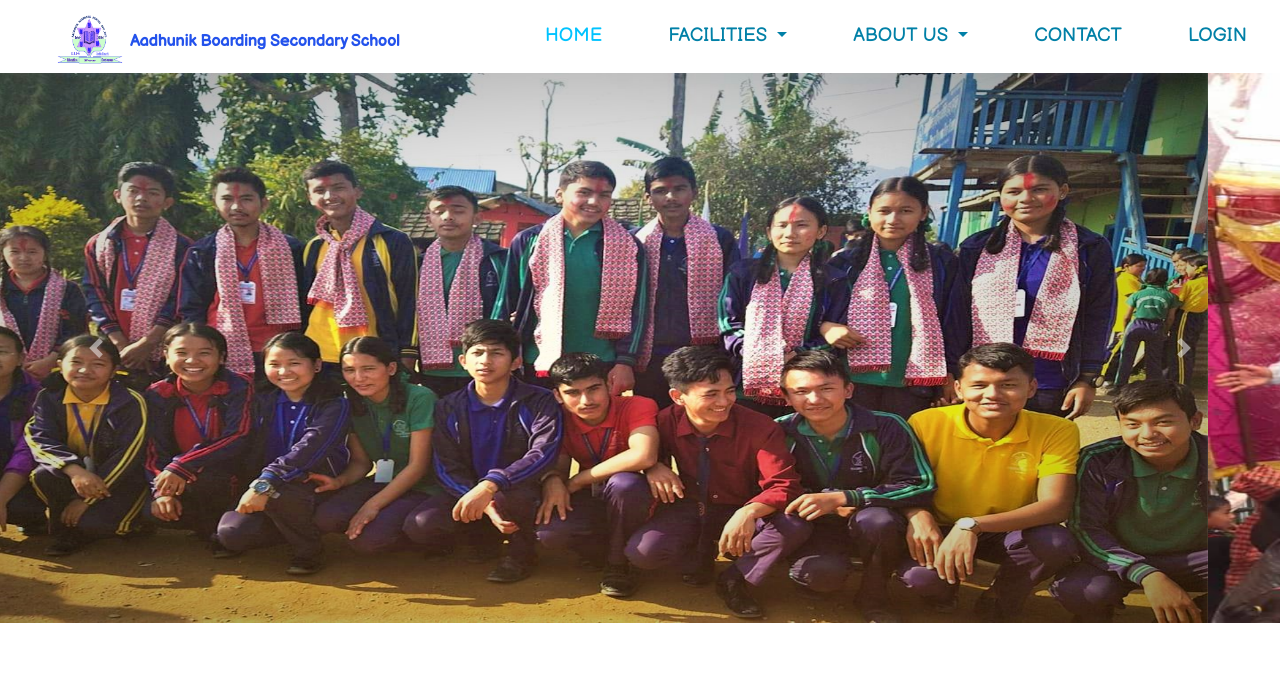
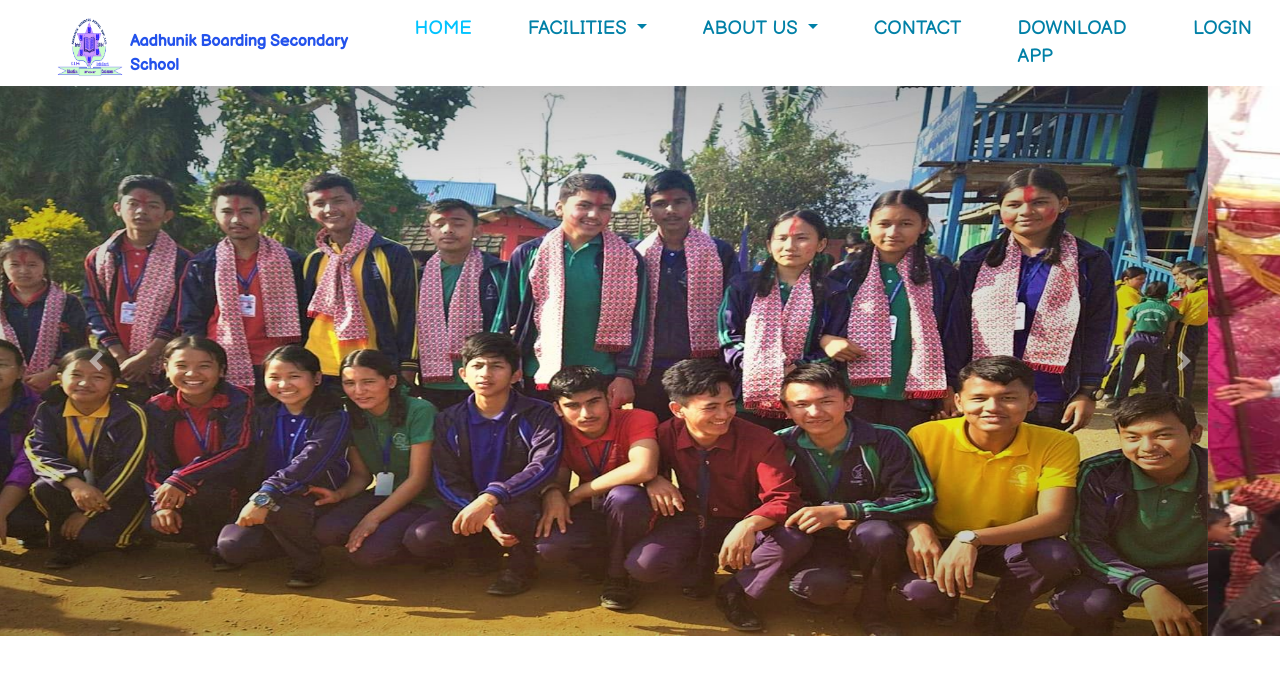
Before and after one commit to Everestwalk/Bishal-Shrestha-, a plain HTML site: page Public/index.html in a window 1280 px wide. Shown: the top 695 px of the page. Drawn offline with nearby package versions, Linux system fonts and the light colour scheme.

Commit message:
Downloadapp added

```diff
--- a/Public/css/style.css
+++ b/Public/css/style.css
@@ -309,7 +309,7 @@
    padding-left: 50px;
 }
 .navbar-nav li{
-    padding: 0 25px;
+    padding: 0 20px;
 }
 .navbar-nav li a{
     color: rgb(0, 128, 167)!important;
--- a/Public/index.html
+++ b/Public/index.html
@@ -87,17 +87,22 @@
           </li>
                 <!-- <a href="#about" class="nav-link">About Us</a> -->
 
-                <!-- <li clas="navbar-item">
-                  <a href="#about" class="nav-link">About Us</a>
-              </li>   -->
+
 
             <li clas="navbar-item">
                 <a href="#contactme" class="nav-link">Contact</a>
             </li>
 
+
+
             <li clas="navbar-item">
-              <a href="https://ams.aadhunikschool.com/login" target="_blank" class="nav-link">Login</a>
-          </li>
+                  <a href="https://l.facebook.com/l.php?u=https%3A%2F%2Fdrive.google.com%2Ffile%2Fd%2F1TjlJ2laLAGbvMK2uI8CKkWygxzE_qD74%2Fview%3Fusp%3Ddrivesdk%26fbclid%3DIwAR0Fa9XdcBwKZLeaxT3D5yiQf-bvKaUborUzpJ2BLyAub7lefgUupNfYGgc&h=AT3NfSSjTn21Mp1KoVpzA29R7Vj045zMDJEo-slMllQwQrYVoaBgtA00ngvZjWIMzp4cW3ZAnFtQIhskvjhCVzDWnE0suR97Xpy2kOoDpLN8HbZnvW6zOtD7NJ-T7tXOKEJoRA" class="nav-link">Download App</a>
+              </li>
+
+              <li clas="navbar-item">
+                <a href="https://ams.aadhunikschool.com/login" target="_blank" class="nav-link">Login</a>
+            </li>
+
 
           </ul>
         </div>
```
Also changed, not shown: Public/aboutus.html (+4 -0 lines), Public/director.html (+3 -0 lines), Public/facilities.html (+4 -0 lines), Public/principal.html (+3 -0 lines), Public/image/nisha1 new.jpg (added).
